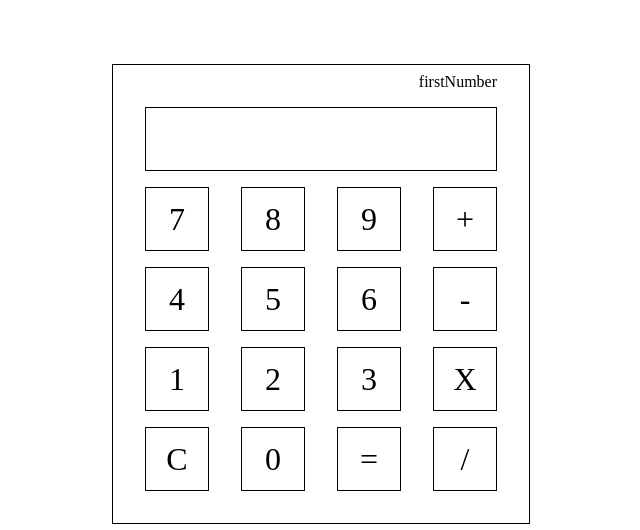
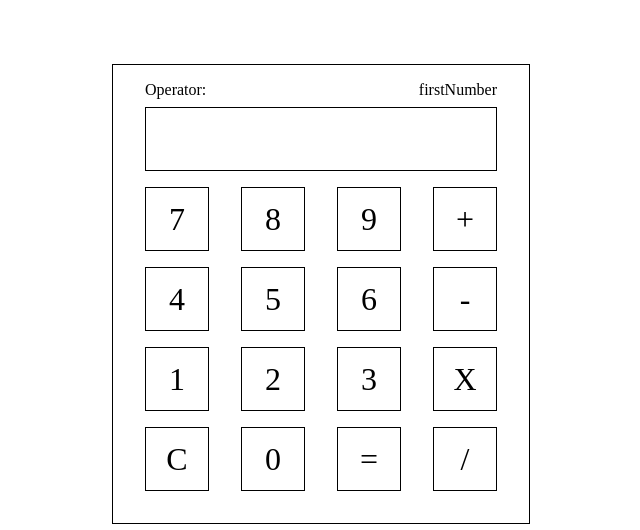
Before and after one commit to andreimandrique/calculator, a plain HTML site: page index.html in a window 1280 px wide. Shown: the whole page, without its empty margins (319-959 px from the left). Drawn offline with Linux system fonts and the light colour scheme.

Commit message:
add comments and improve quality of life

```diff
--- a/index.html
+++ b/index.html
@@ -12,7 +12,10 @@
 
         <div class="box">
 
-            <div id="step">firstNumber</div>
+            <div class="top-text">
+                <div id="operatorDisplay">Operator:</div>
+                <div id="step">firstNumber</div>
+            </div>
 
             <div id="display"></div>
 
--- a/index.js
+++ b/index.js
@@ -1,3 +1,4 @@
+//make a function that return the result depending on the operator used
 function operate(operator, firstNum, secondNum) {
 
   let result;
@@ -21,10 +22,14 @@ function operate(operator, firstNum, secondNum) {
   return result;
 }
 
+//get display
 const display = document.getElementById("display");
+const operatorDisplay = document.getElementById("operatorDisplay");
+const step = document.getElementById("step");
+//get all button
 const btn = document.querySelectorAll("#btn");
-const step = document.getElementById("step");
 
+//make variable needed for the calculator
 let firstNumberContainer;
 let secondNumberContainer;
 let operatorContainer;
@@ -36,39 +41,47 @@ let haveOutput = false;
 
 let haveOperator = false;
 
+//forEeach button
 btn.forEach((button) => {
+
+  //add class btn-design
   button.classList.add("btn-design");
 
+  //add event listener
   button.addEventListener("click", () => {
 
+    //make a variable that take the content of the button
     buttonContent = button.textContent;
 
+    //when i click the operator
     if((buttonContent == '+')||(buttonContent == '-')||
       (buttonContent == 'X')||(buttonContent == '/')){
-
+      //if I have the first number
       if(haveFirstNumber){
-
+        //if I have the first and second number
         if(haveFirstNumber && haveSecondNumber){
           console.log("Invalid you can only press = or Clear");
         }else{
+          //make a operator container
           operatorContainer = buttonContent;
           console.log(`Your operator ${operatorContainer}`);
-          step.textContent = `Operator ${operatorContainer}`;
+          operatorDisplay.textContent = `Operator: ${operatorContainer}`;
           display.textContent = '';
           haveOperator = true;
         }
-
       }else{
+        //if the calculator start and there is no operator
         console.log("no operator");
       }
     }
+    //if i press equal or clear button
     else if((buttonContent == '=')||(buttonContent == 'C')){
       if(buttonContent == 'C'){
         display.textContent = '';
         haveOperator = false;
         haveFirstNumber = false;
         haveSecondNumber = false;
-        step.textContent = "cleared";
+        operatorDisplay.textContent = "Operator: ";
       }
       if(buttonContent == '='){
         const firstNum = Number(firstNumberContainer);
@@ -80,15 +93,16 @@ btn.forEach((button) => {
         haveOutput = true;
       }
     }
+    //make the number in the display
     else{
-
+      //if i have a output
       if(haveOutput){
         haveOperator = false;
         haveFirstNumber = false;
         haveSecondNumber = false;
         display.textContent = '';
       }
-
+      //if there is operator make the second number
       if(haveOperator){
         display.append(buttonContent);
         secondNumberContainer = display.textContent;
@@ -97,6 +111,7 @@ btn.forEach((button) => {
         haveSecondNumber = true;
         haveOutput = false;
       }
+      //if there is no operator make the first number
       else{
         display.append(buttonContent);
         firstNumberContainer = display.textContent;
--- a/style.css
+++ b/style.css
@@ -13,6 +13,11 @@
     border: 1px solid black;
     margin-top: 4rem;
     padding: .5rem 2rem 2rem 2rem;
+}
+.top-text{
+    margin: .5rem 0 .5rem;
+    display: flex;
+    justify-content: space-between;
 }
 #display{
     border: 1px solid black;
@@ -42,7 +47,3 @@
 .btn-design:hover{
     cursor: pointer;
 }
-#step{
-    margin-bottom: 1rem;
-    text-align: right;
-}
```
Also changed, not shown: doc.txt (deleted), 1 other file.
